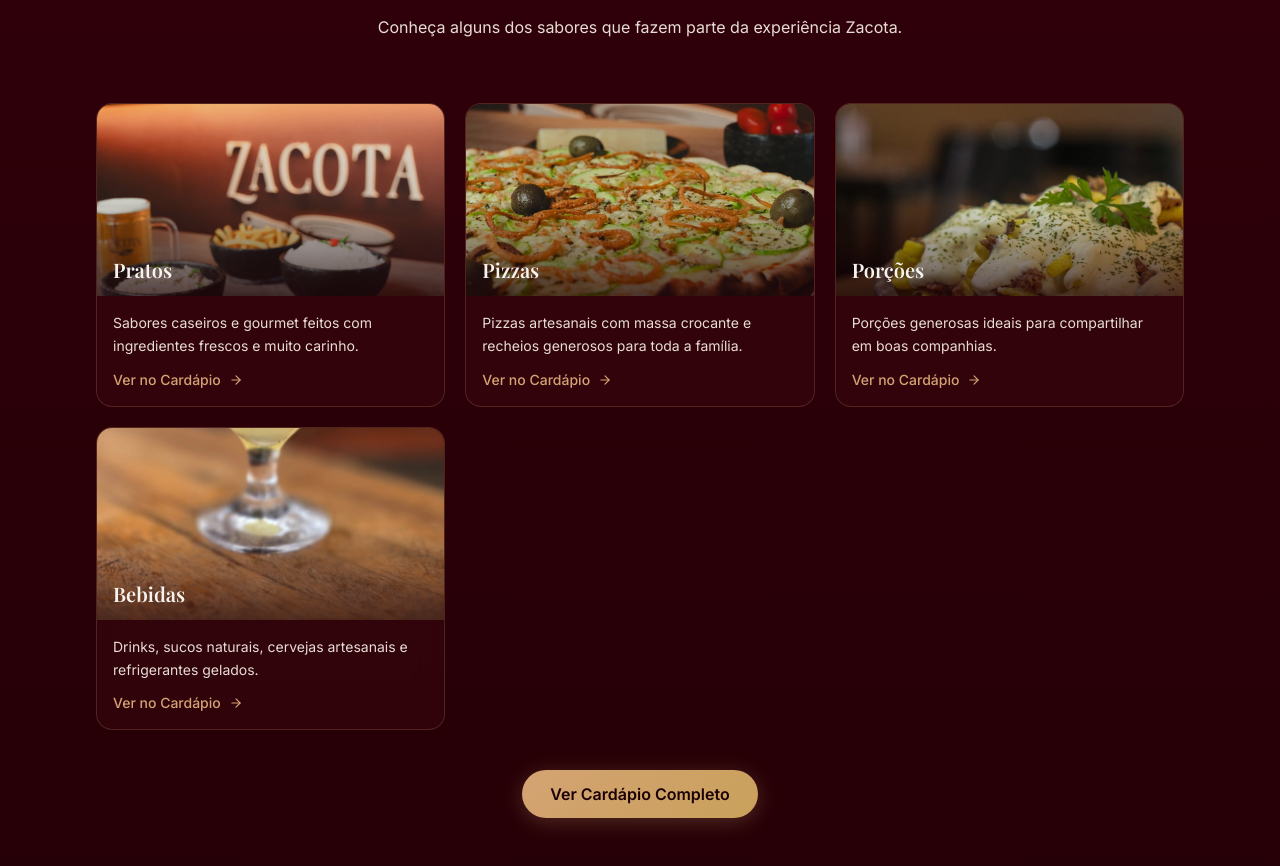
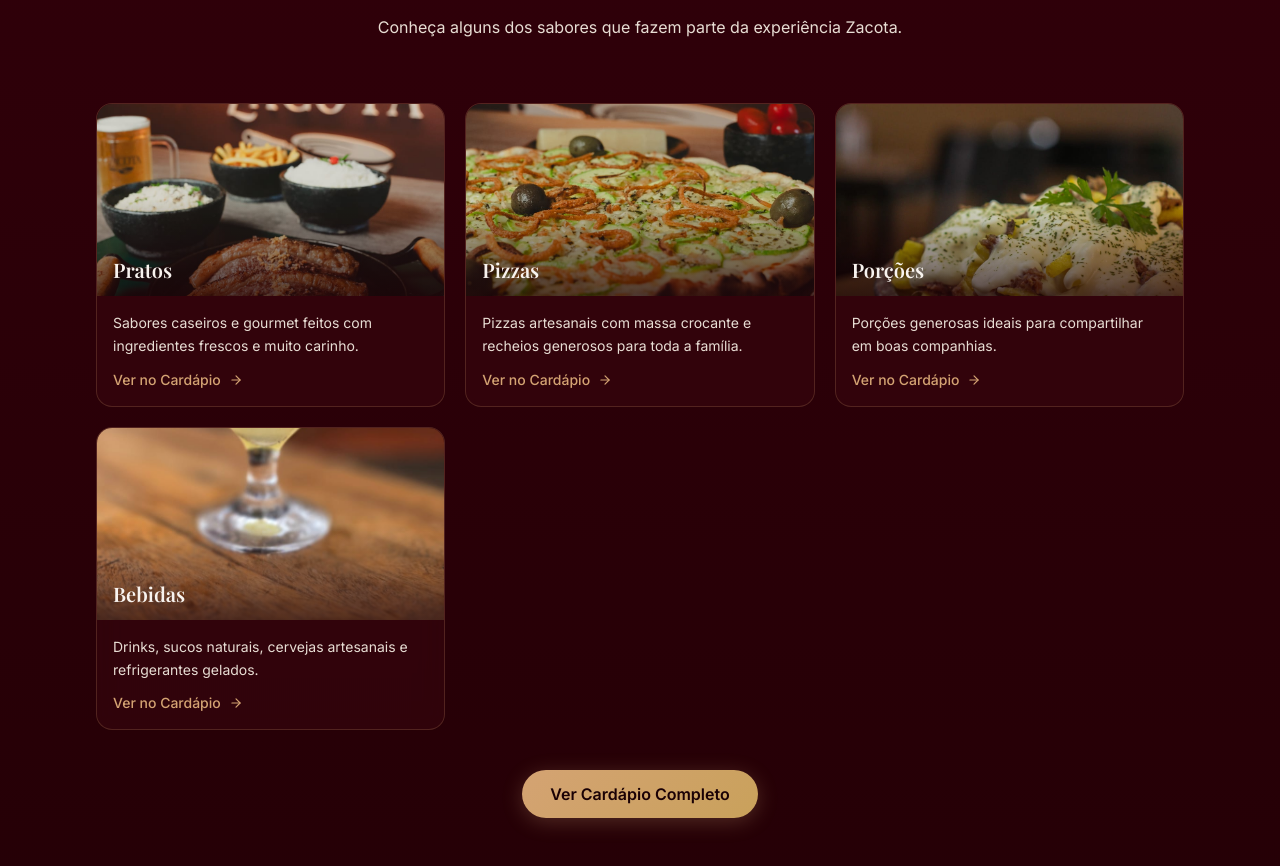
Before and after one commit to eoguilhermeferreira/Restaurante-Zacota, a Next.js app: page / in a window 1280 px wide. Shown: the part 4281-5147 px from the top of the page. Built offline with nearby package versions, Linux system fonts and the light colour scheme; a web font is replaced by a local one.

Commit message:
Lower Pratos image to show meat in frame
https://claude.ai/code/session_01WC5mPjF2xhXLnVa5Dbajbp

```diff
--- a/src/components/sections/MenuShowcase.tsx
+++ b/src/components/sections/MenuShowcase.tsx
@@ -10,7 +10,7 @@ const categories = [
     title: 'Pratos',
     description: 'Sabores caseiros e gourmet feitos com ingredientes frescos e muito carinho.',
     image: '/images/prato.jpg',
-    position: 'object-[center_35%]',
+    position: 'object-[center_60%]',
   },
   {
     title: 'Pizzas',
```
